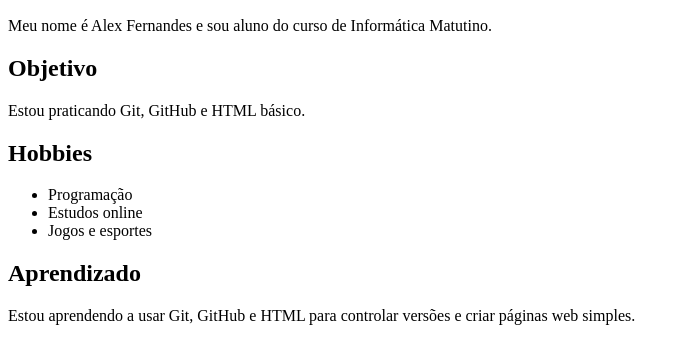
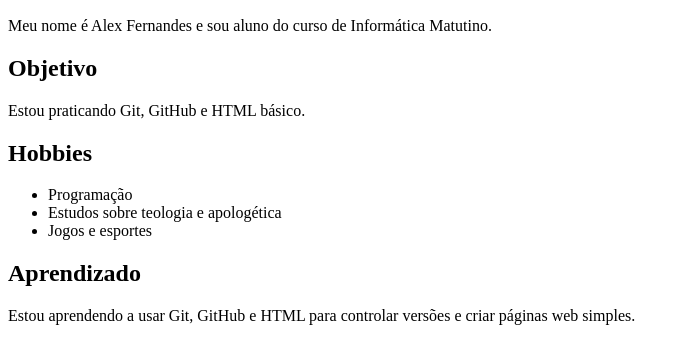
Before and after one commit to AlexFernandes08/Aula_GitHub, a plain HTML site: page index.html in a window 1280 px wide. Shown: the part 110-474 px from the top of the page, without its empty margins (0-690 px from the left). Drawn offline with Linux system fonts and the light colour scheme.

Commit message:
Update index.html

```diff
--- a/index.html
+++ b/index.html
@@ -13,7 +13,7 @@
 <h2>Hobbies</h2>
 <ul>
 <li>Programação</li>
-<li>Estudos online</li>
+<li>Estudos sobre teologia e apologética</li>
 <li>Jogos e esportes</li>
 </ul>
 <h2>Aprendizado</h2>
```
